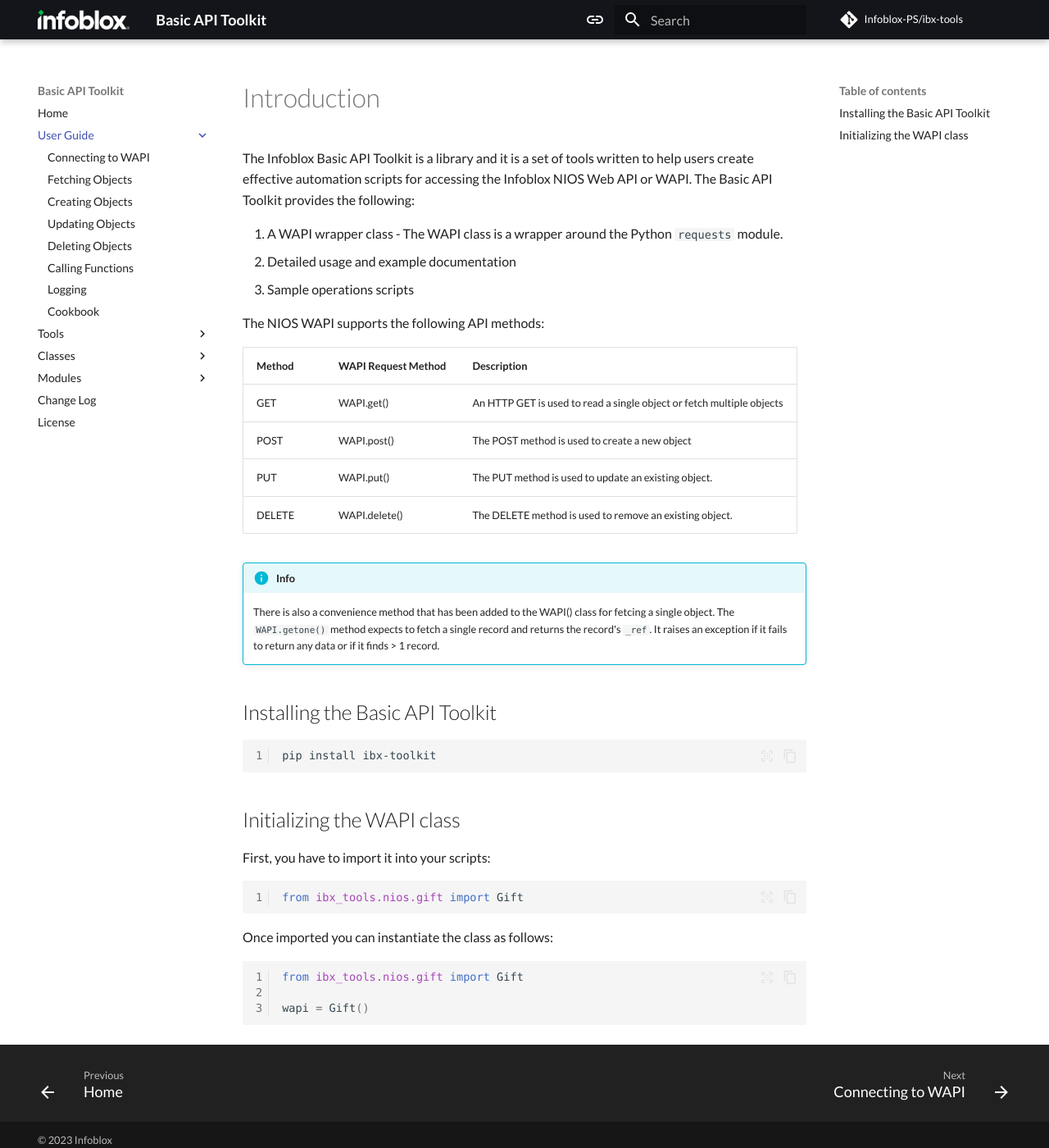
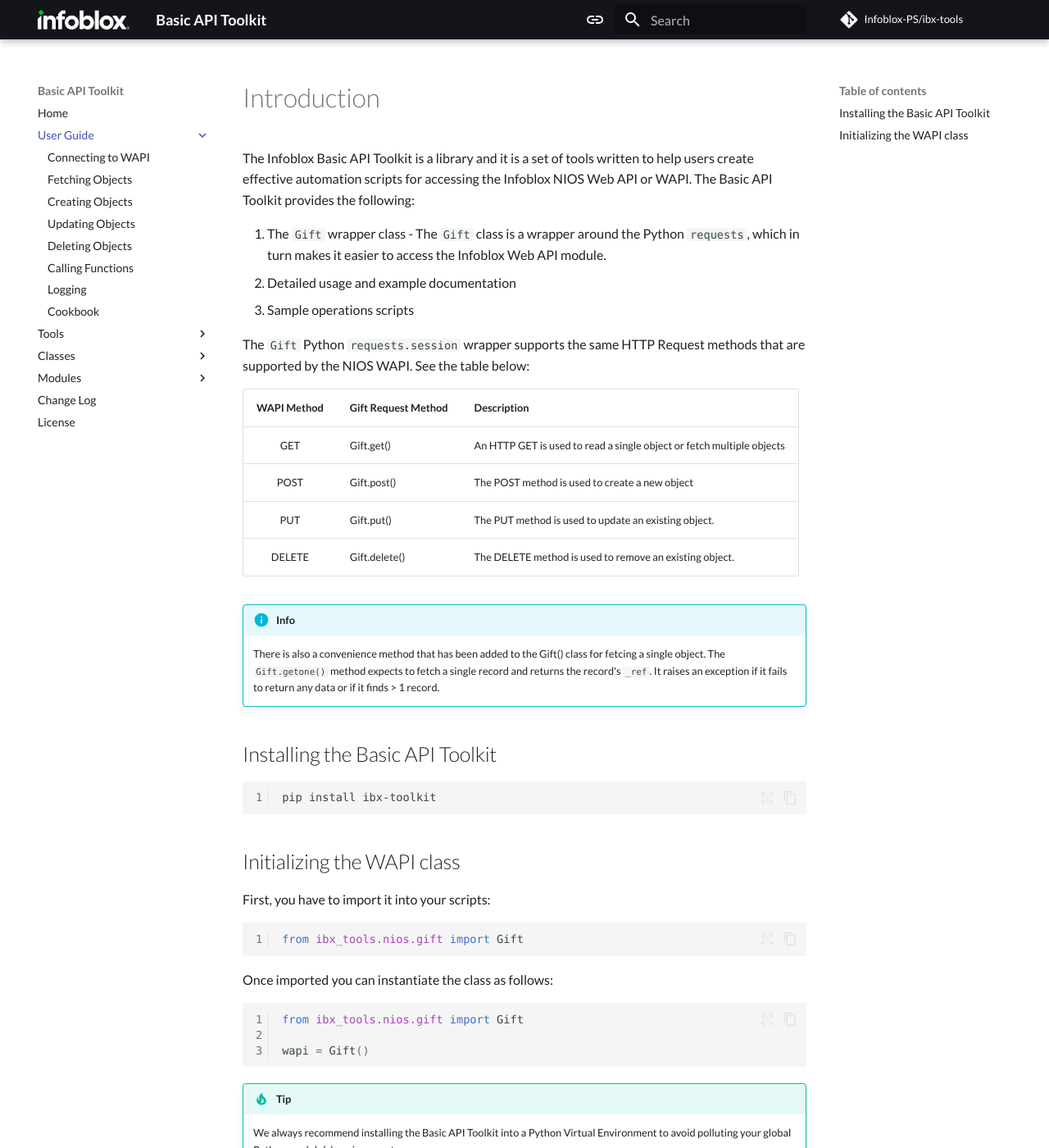
Before and after one commit to Infoblox-PS/ibx-sdk, an MkDocs documentation site: the page built from docs/user_guide/index.md, in a window 1280 px wide and 1400 px high. Shown: the whole window at 82% size. Built offline with MkDocs 1.6.1 and Material for MkDocs 9.7.7, drawn with Linux system fonts in a browser that asks for light colours; some web fonts are replaced; comment, search, counter and statistics services are not loaded; some of the changed text lies outside the part shown.

Commit message:
docs: Update user guide to reference `Gift` class instead of `WAPI`
The documentation in `user_guide/index.md` was updated to replace
references to the `WAPI` class with the new `Gift` class. Included are
updated descriptions of how this class interacts with the Infoblox Web
API and associated HTTP methods. A tip about installing the Basic API
Toolkit into a Python Virtual Environment was also added.

````diff
--- a/docs/user_guide/index.md
+++ b/docs/user_guide/index.md
@@ -4,23 +4,25 @@
 effective automation scripts for accessing the Infoblox NIOS Web API or WAPI. The Basic API Toolkit
 provides the following:
 
-1. A WAPI wrapper class - The WAPI class is a wrapper around the Python `requests` module.
+1. The `Gift` wrapper class - The `Gift` class is a wrapper around the Python `requests`, which
+   in turn makes it easier to access the Infoblox Web API module.
 2. Detailed usage and example documentation
 3. Sample operations scripts
 
-The NIOS WAPI supports the following API methods:
+The `Gift` Python `requests.session` wrapper supports the same HTTP Request methods that are
+supported by the NIOS WAPI. See the table below:
 
-| Method | WAPI Request Method | Description                                                           |
-|--------|---------------------|-----------------------------------------------------------------------|
-| GET    | WAPI.get()          | An HTTP GET is used to read a single object or fetch multiple objects |
-| POST   | WAPI.post()         | The POST method is used to create a new object                        |
-| PUT    | WAPI.put()          | The PUT method is used to update an existing object.                  |
-| DELETE | WAPI.delete()       | The DELETE method is used to remove an existing object.               |
+| WAPI Method | Gift Request Method | Description                                                           |
+|:-----------:|---------------------|-----------------------------------------------------------------------|
+|     GET     | Gift.get()          | An HTTP GET is used to read a single object or fetch multiple objects |
+|    POST     | Gift.post()         | The POST method is used to create a new object                        |
+|     PUT     | Gift.put()          | The PUT method is used to update an existing object.                  |
+|   DELETE    | Gift.delete()       | The DELETE method is used to remove an existing object.               |
 
 !!! info
 
-    There is also a convenience method that has been added to the WAPI() class for fetcing a single
-    object. The `WAPI.getone()` method expects to fetch a single record and returns the record's
+    There is also a convenience method that has been added to the Gift() class for fetcing a single
+    object. The `Gift.getone()` method expects to fetch a single record and returns the record's
     `_ref`. It raises an exception if it fails to return any data or if it finds > 1 record.
 
 ## Installing the Basic API Toolkit
@@ -44,3 +46,8 @@
 
 wapi = Gift()
 ```
+
+!!! tip
+
+    We always recommend installing the Basic API Toolkit into a Python Virtual Environment to
+    avoid polluting your global Python module(s) environment.
````
